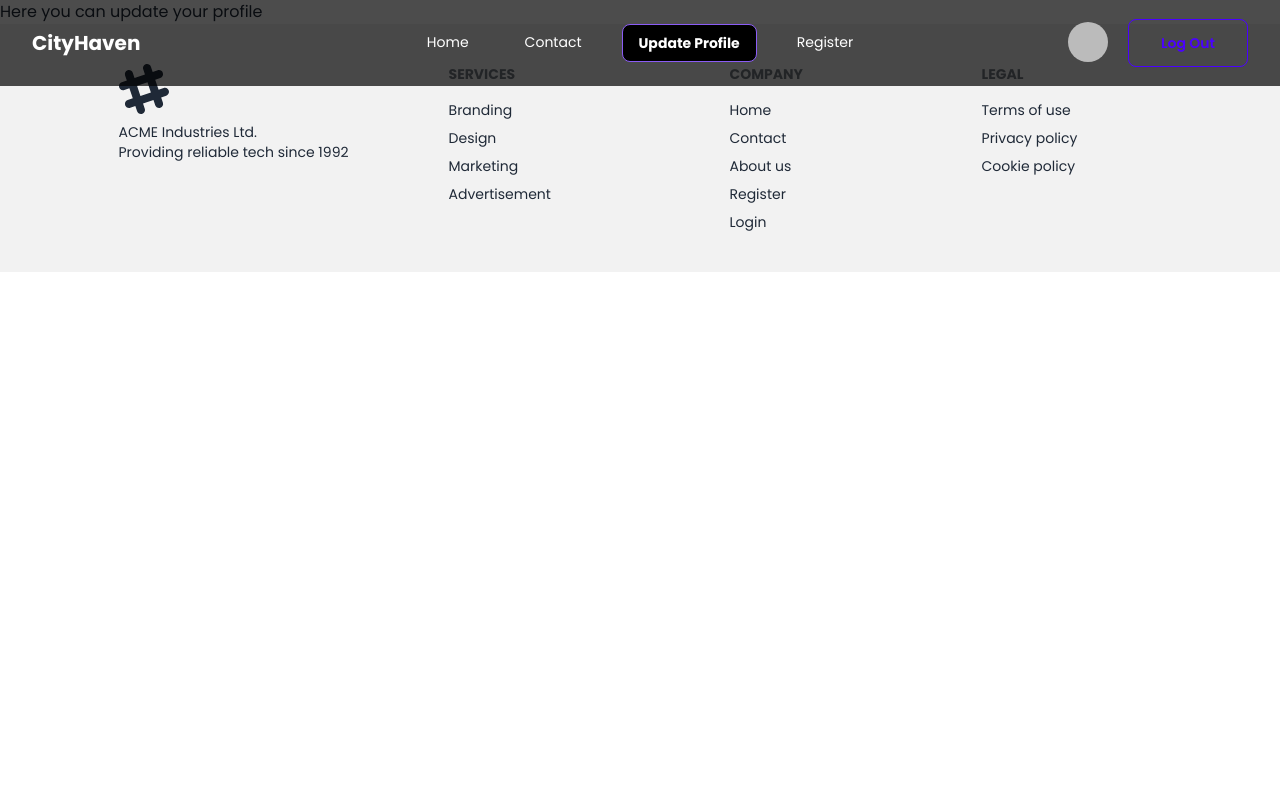
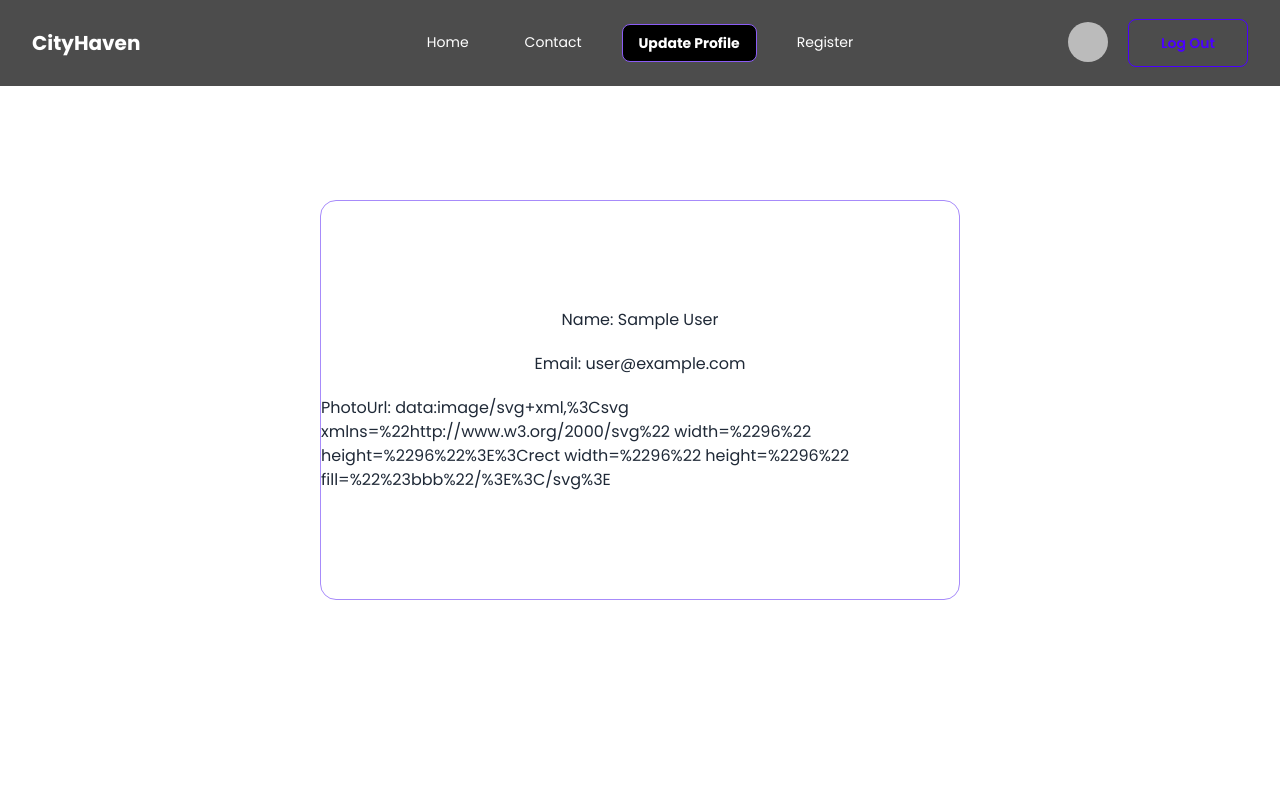
Before and after one commit to Tawsif05/assignment-09, a React (Vite) app: page /updateprofile in a window 1280 px wide. Shown: the top 800 px of the page. Built offline with nearby package versions, Linux system fonts and the light colour scheme; no server answers; sample sign-in values are in the browser's storage.

Commit message:
Update register Page

```diff
--- a/src/components/Navbar/Navbar.jsx
+++ b/src/components/Navbar/Navbar.jsx
@@ -4,7 +4,8 @@ import { AuthContext } from "../../AuthProvider/AuthProvider";
 
 const Navbar = () => {
     const { user, logOut } = useContext(AuthContext);
-    console.log(user);
+    // console.log(user);
+    console.log(user?.photoURL);
 
     const handleLogOut = () => {
         logOut()
@@ -108,7 +109,7 @@ const Navbar = () => {
                                     <div className="w-10 rounded-full hover:tooltip">
                                         <img
                                             alt="Tailwind CSS Navbar component"
-                                            src={user.photoURL} />
+                                            src={user?.photoURL} />
                                     </div>
                                 </div>
                             </div>
--- a/src/components/Register/Register.jsx
+++ b/src/components/Register/Register.jsx
@@ -11,7 +11,7 @@ import 'react-toastify/dist/ReactToastify.css';
 import { Helmet } from "react-helmet-async";
 
 const Register = () => {
-    const { registerUser, setError} = useContext(AuthContext);
+    const { registerUser, setError, setUser} = useContext(AuthContext);
     const [showPassword, setShowPassword] = useState(false);
 
     const togglePasswordVisibility = () => {
@@ -44,11 +44,17 @@ const Register = () => {
                     photoURL: photoUrl,
                 })
                 .then(() => {
+                    setUser({
+                        ...res.user,
+                        displayName: name,
+                        photoURL: photoUrl,
+                    })
                     toast.success("Registration successful!");
                 })
                 .catch((error) => {
                     toast.error(error.message);
                 });
+
                 console.log(res.user);
             })
             .catch((error) => {
--- a/src/components/UpadateProfile/UpdateProfile.jsx
+++ b/src/components/UpadateProfile/UpdateProfile.jsx
@@ -1,13 +1,21 @@
 import { Helmet } from "react-helmet-async";
+import { useContext } from "react";
+import { AuthContext } from "../../AuthProvider/AuthProvider";
+const UpdateProfile = () => {
+    const {user} = useContext(AuthContext);
+    const {displayName, photoURL, email} = user;
 
-
-const UpdateProfile = () => {
     return (
-        <div>
+        <div className="flex flex-col justify-center items-center h-screen">
             <Helmet>
                 <title>CityHaven | Update Profile</title>
             </Helmet>
-            <h1>Here you can update your profile</h1>
+            <div className="border border-violet-400 rounded-2xl flex flex-col gap-5 justify-center w-[50%] items-center h-[50%]">
+                <div><h1>Name: {displayName}</h1></div>
+                <div><h1>Email: {email}</h1></div>
+                <div><h1>PhotoUrl: {photoURL}</h1></div>
+
+            </div>
         </div>
     );
 };
```
